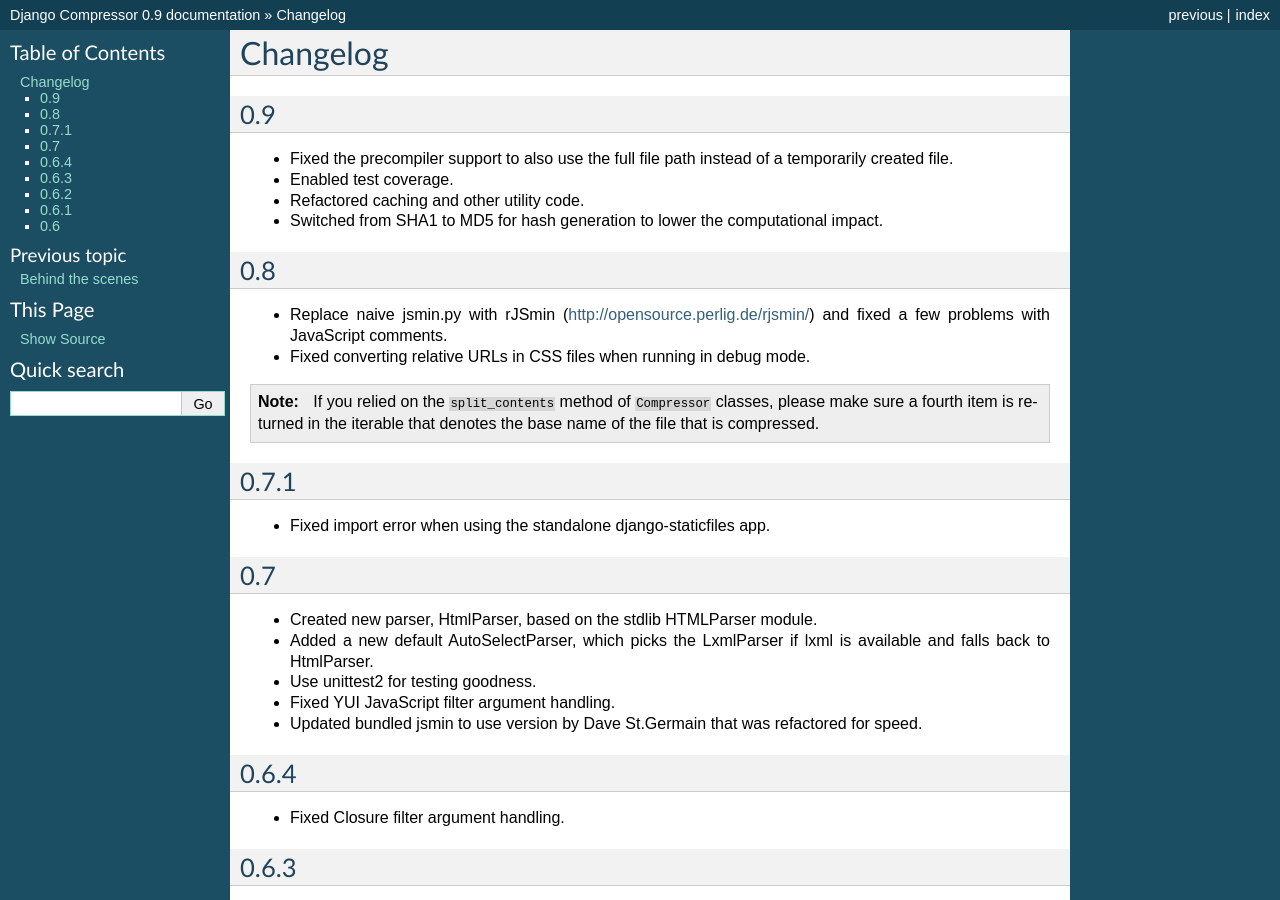
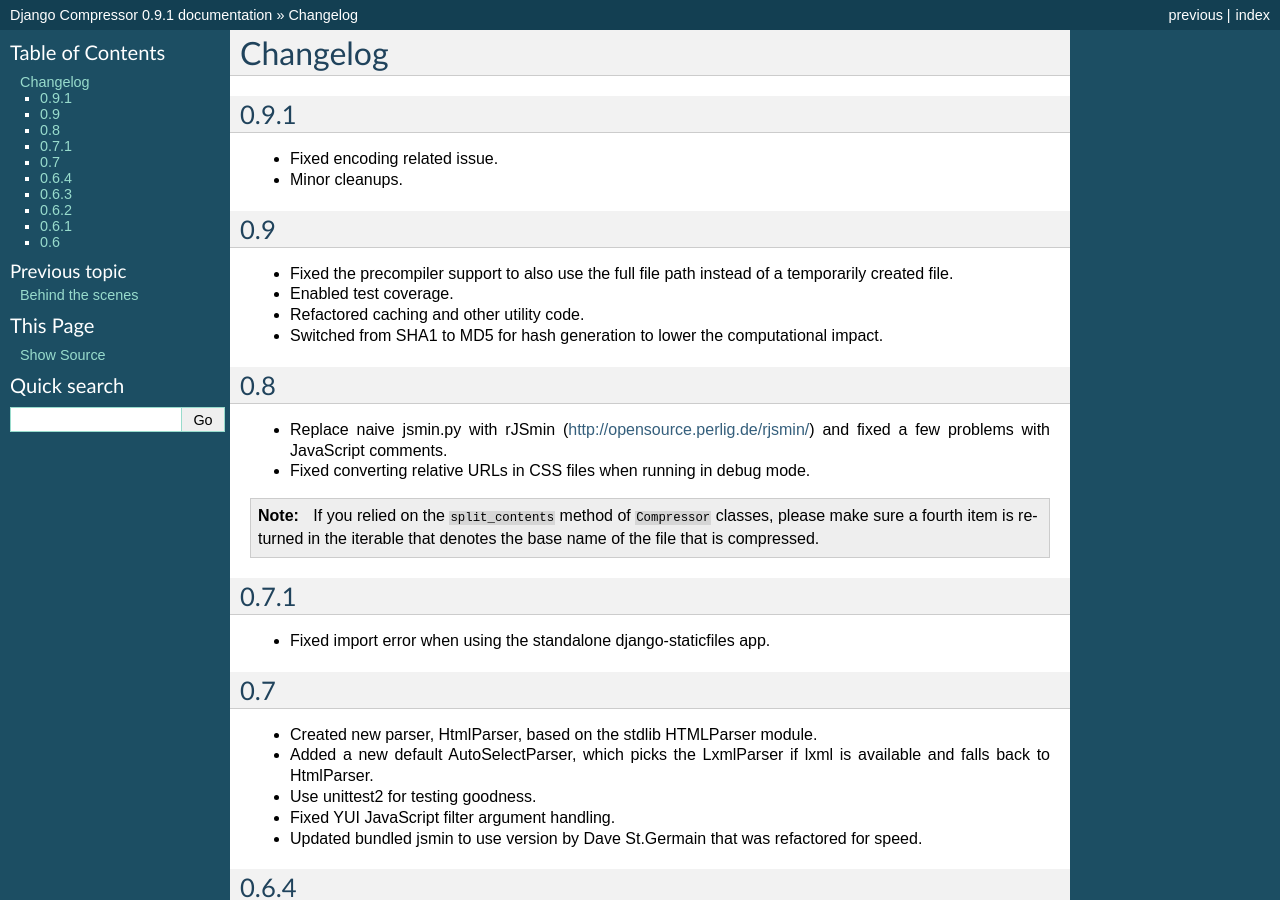
Before and after one commit to django-compressor/django-compressor, a Sphinx documentation site: the page built from docs/changelog.txt, in a window 1280 px wide and 900 px high. Built offline with Sphinx 7.4.7, drawn with Linux system fonts in a browser that asks for light colours; some of the changed text lies outside the part shown.

Commit message:
Bumped to 0.9.1.

```diff
--- a/compressor/__init__.py
+++ b/compressor/__init__.py
@@ -1,4 +1,4 @@
-VERSION = (0, 9, 0, "f", 0)  # following PEP 386
+VERSION = (0, 9, 1, "f", 0)  # following PEP 386
 DEV_N = None
 
 
--- a/docs/changelog.txt
+++ b/docs/changelog.txt
@@ -1,5 +1,12 @@
 Changelog
 =========
+
+0.9.1
+-----
+
+- Fixed encoding related issue.
+
+- Minor cleanups.
 
 0.9
 ---
--- a/docs/conf.py
+++ b/docs/conf.py
@@ -50,7 +50,7 @@
 # The short X.Y version.
 version = '0.9'
 # The full version, including alpha/beta/rc tags.
-release = '0.9'
+release = '0.9.1'
 
 # The language for content autogenerated by Sphinx. Refer to documentation
 # for a list of supported languages.
```
